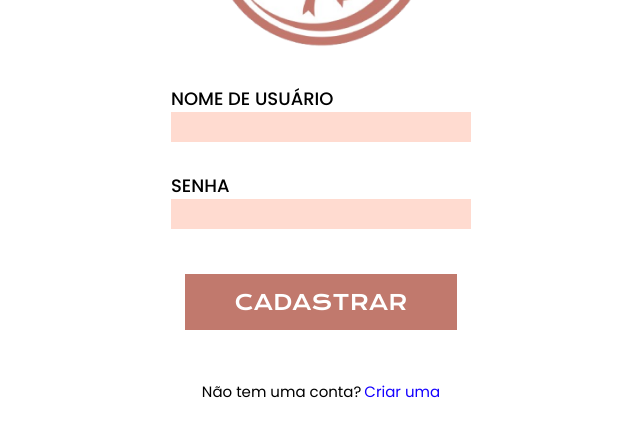
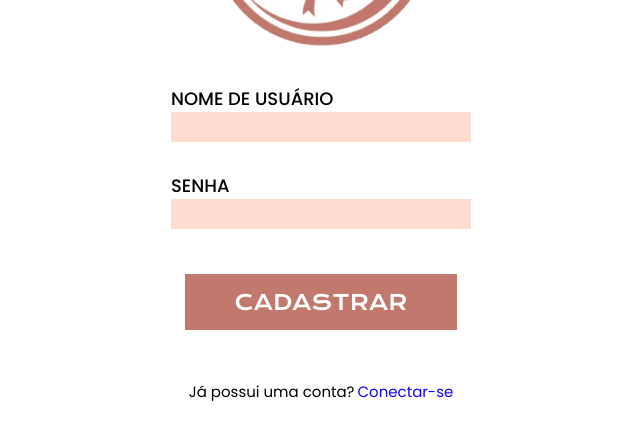
Before and after one commit to workSilas/TrioDosLacos, a React (Create React App) app: page /cadastro in a window 1280 px wide. Shown: the part 279-718 px from the top of the page, without its empty margins (319-959 px from the left). Built offline with nearby package versions, Linux system fonts and the light colour scheme.

Commit message:
Finalizando as Páginas de Cadastrar e Entrar na conta do Usuário

```diff
--- /dev/null
+++ b/src/pages/Cadastrar/index.jsx
@@ -0,0 +1,63 @@
+import './index.scss'
+import axios from 'axios'
+import { useState, useEffect } from 'react'
+import { Link, useNavigate } from 'react-router-dom'
+
+
+export default function Cadastrar() {
+    const [token, setToken] = useState(null)
+    const [nome, setNome] = useState('')
+    const [senha, setSenha] = useState('')
+    const navigate = useNavigate()
+
+    async function cadastrarUsuario() {
+        const url = `http://localhost:3030/tdl/usuarios/consulta?x-acess-token=${token}`
+        const paramCorpo = {
+            "nome": nome,
+            "senha": senha
+        }
+
+        let resp = await axios.get(url, paramCorpo)
+
+        if (resp.data.erro !== undefined) {
+            alert(resp.data.erro)
+        } else {
+            alert(`${resp.data}`)
+        }
+    }
+
+    useEffect(() => {
+        let user = localStorage.getItem('USUARIO')
+        setToken(user)
+
+        if (user === undefined) {
+            navigate('/')
+        }
+    }, [])
+
+    return (
+        <div className="cadastrar">
+            <img src="/assets/images/LogoOficial.png" alt="Logo Trio dos Laços" />
+
+            <div className='inputCadastrar'>
+                <label>NOME DE USUÁRIO</label>
+                <input type="text" value={nome} onChange={a => setNome(a.target.value)}/>
+            </div>
+
+            <div className='inputCadastrar'>
+                <label>SENHA</label>
+                <input type="password" value={senha} onChange={a => setSenha(a.target.value)}/>
+            </div>
+
+            <div className='botaoCadastrarInsert'>
+                <p onClick={cadastrarUsuario}>CADASTRAR</p>
+            </div>
+
+            <div className='botaoEntrarSelect'>
+                <p>Já possui uma conta?
+                <Link to="/entrar" className='link'>Conectar-se</Link>
+                </p>
+            </div>
+        </div>
+    )
+}
--- a/src/pages/Cadastro/index.scss
+++ b/src/pages/Cadastrar/index.scss
@@ -1,4 +1,4 @@
-.cadastro {
+.cadastrar {
     display: flex;
     flex-direction: column;
     justify-content: center;
@@ -13,7 +13,7 @@
         margin-bottom: 20px;
     }
 
-    .inputCadastro{
+    .inputCadastrar{
         display: flex;
         flex-direction: column;
         padding: 15px;
@@ -36,7 +36,7 @@
         }
     }
 
-    .botaoCadastrarSelect {
+    .botaoCadastrarInsert {
         padding: 20px;
 
         p {
@@ -56,7 +56,7 @@
         }
     }
 
-    .botaoEntrarInsert {
+    .botaoEntrarSelect {
         display: flex;
         flex-direction: row;
 
@@ -84,7 +84,7 @@
             height: 350px;
         }
 
-        .inputCadastro{
+        .inputCadastrar{
             label{
                 font-size: 20px;
             }
@@ -95,7 +95,7 @@
             }
         }
 
-        .botaoCadastrarSelect{
+        .botaoCadastrarInsert{
             padding: 35px;
 
             p{
@@ -104,7 +104,7 @@
             }
         }
 
-        .botaoEntrarInsert{
+        .botaoEntrarSelect{
             p{
                 padding: 20px;
                 font-size: 22px;
@@ -118,7 +118,7 @@
             height: 330px;
         }
 
-        .inputCadastro{
+        .inputCadastrar{
             label{
                 font-size: 23px;
             }
@@ -129,7 +129,7 @@
             }
         }
 
-        .botaoCadastrarSelect{
+        .botaoCadastrarInsert{
             padding: 30px;
 
             p{
@@ -138,7 +138,7 @@
             }
         }
 
-        .botaoEntrarInsert{
+        .botaoEntrarSelect{
             p{
                 padding: 20px;
                 font-size: 15px;
@@ -152,7 +152,7 @@
             height: 230px;
         }
 
-        .inputCadastro{
+        .inputCadastrar{
             label{
                 font-size: 18px;
             }
--- a/src/pages/Cadastro/index.jsx
+++ /dev/null
@@ -1,35 +0,0 @@
-import './index.scss'
-import { useState } from 'react'
-import { Link } from 'react-router-dom'
-
-
-export default function Cadastro() {
-    const [nome, setNome] = useState('')
-    const [senha, setSenha] = useState('')
-
-    return (
-        <div className="cadastro">
-            <img src="/assets/images/LogoOficial.png" alt="Logo Trio dos Laços" />
-
-            <div className='inputCadastro'>
-                <label>NOME DE USUÁRIO</label>
-                <input type="text" value={nome} onChange={a => setNome(a.target.value)}/>
-            </div>
-
-            <div className='inputCadastro'>
-                <label>SENHA</label>
-                <input type="password" value={senha} onChange={a => setSenha(a.target.value)}/>
-            </div>
-
-            <div className='botaoCadastrarSelect'>
-                <p>CADASTRAR</p>
-            </div>
-
-            <div className='botaoEntrarInsert'>
-                <p>Não tem uma conta?
-                <Link to="/entrar" className='link'>Criar uma</Link>
-                </p>
-            </div>
-        </div>
-    )
-}
--- a/src/pages/Entrar/index.jsx
+++ b/src/pages/Entrar/index.jsx
@@ -10,7 +10,7 @@ export default function Entrar() {
 
     const navigate = useNavigate()
 
-    async function inserir() {
+    async function inserirUsuario() {
         const paramCorpo = {
             nome: nome,
             senha: senha
@@ -23,7 +23,8 @@ export default function Entrar() {
             alert(resp.data.erro)
         } else {
             localStorage.setItem('USUARIO', resp.data.token)
-            navigate('/')
+            alert(`Login finalizado! Token do Usuário: ${resp.data.token}`)
+            navigate('/cadastro')
         }
     }
 
@@ -41,13 +42,13 @@ export default function Entrar() {
                 <input type="password" value={senha} onChange={a => setSenha(a.target.value)}/>
             </div>
 
-            <div className='botaoEntrarInsert'>
-                <p onClick={inserir}>ENTRAR</p>
+            <div className='botaoEntrarSelect'>
+                <p onClick={inserirUsuario}>ENTRAR</p>
             </div>
 
-            <div className='botaoCadastrarSelect'>
+            <div className='botaoCadastrarInsert'>
                 <p>Já possui uma conta?
-                <Link to="/cadastro" className='link'>Conectar-se</Link>
+                <Link to="/cadastrar" className='link'>Conectar-se</Link>
                 </p>
             </div>
         </div>
--- a/src/pages/Entrar/index.scss
+++ b/src/pages/Entrar/index.scss
@@ -36,7 +36,7 @@
         }
     }
 
-    .botaoEntrarInsert {
+    .botaoEntrarSelect {
         padding: 20px;
 
         p {
@@ -56,7 +56,7 @@
         }
     }
 
-    .botaoCadastrarSelect {
+    .botaoCadastrarInsert {
         display: flex;
         flex-direction: row;
 
@@ -95,7 +95,7 @@
             }
         }
 
-        .botaoEntrarInsert{
+        .botaoEntrarSelect{
             padding: 35px;
 
             p{
@@ -104,7 +104,7 @@
             }
         }
 
-        .botaoCadastrarSelect{
+        .botaoCadastrarInsert{
             p{
                 padding: 20px;
                 font-size: 22px;
@@ -129,7 +129,7 @@
             }
         }
 
-        .botaoEntrarInsert{
+        .botaoEntrarSelect{
             padding: 30px;
 
             p{
@@ -138,7 +138,7 @@
             }
         }
 
-        .botaoCadastrarSelect{
+        .botaoCadastrarInsert{
             p{
                 padding: 20px;
                 font-size: 15px;
--- a/src/routes.jsx
+++ b/src/routes.jsx
@@ -1,6 +1,6 @@
 import { BrowserRouter, Routes, Route } from "react-router-dom";
 import Home from "./pages/Home";
-import Cadastro from "./pages/Cadastro";
+import Cadastrar from "./pages/Cadastrar";
 import Entrar from "./pages/Entrar";
 
 export default function Rotas() {
@@ -8,7 +8,7 @@ export default function Rotas() {
         <BrowserRouter>
             <Routes>
                 <Route path="/" element={<Home/>} />
-                <Route path="/cadastro" element={<Cadastro/>} />
+                <Route path="/cadastro" element={<Cadastrar/>} />
                 <Route path="/entrar" element={<Entrar/>} />
             </Routes>
         </BrowserRouter>
```
Also changed, not shown: src/components/Nav/index.jsx (line endings or trailing spaces).
